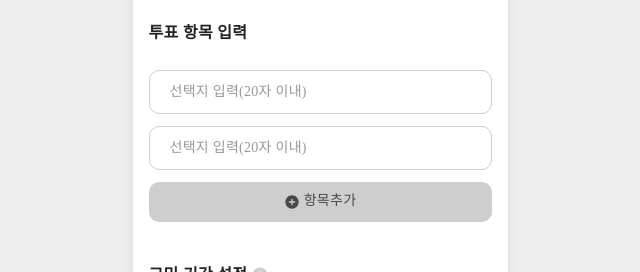
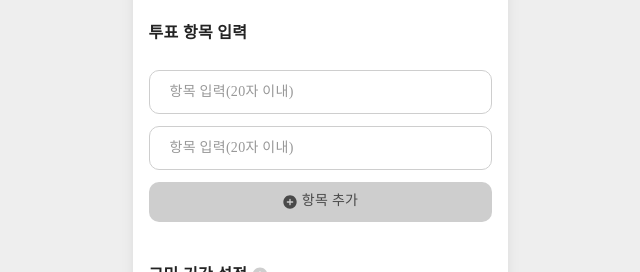
Before and after one commit to chwihae/frontend, a React (Vite) app: page /question in a window 1280 px wide. Shown: the part 407-679 px from the top of the page, without its empty margins (320-960 px from the left). Built offline with nearby package versions, Linux system fonts and the light colour scheme; no server answers; sample sign-in values are in the browser's storage; a web font is replaced by a local one.

Commit message:
fix : 질문작성 오타, 투표리스트 마지막페이지 토스트 임시 제거 (#8#5)

```diff
--- a/src/components/Home/VoteList.tsx
+++ b/src/components/Home/VoteList.tsx
@@ -7,7 +7,7 @@ import { ReactComponent as IConForwardGray } from '@/assets/icon_forward_gray.sv
 import { RADIOOPTIONS, TABBAR } from '@/constants/home';
 import type { IVoteAllContent, IVoteAllRes } from '@/types/voteType';
 import Statistics from '@components/common/Statistics';
-import Toast from '@components/common/Toast';
+// import Toast from '@components/common/Toast';
 import NoResults from '@components/Home/NoResults';
 
 type TVoteList = {
@@ -19,7 +19,7 @@ const VoteList = ({ tabIndex, solvedIndex }: TVoteList) => {
   const [currentPage, setCurrentPage] = useState<number>(0);
   const [lists, setLists] = useState<IVoteAllContent[]>([]);
   const [isLastList, setIsLastList] = useState(false);
-  const [isLastListToast, setIsLastListToast] = useState(false);
+  // const [isLastListToast, setIsLastListToast] = useState(false);
 
   // 질문전체리스트 조회 호출 함수
   const fetchData = async (tab: number, solved: number, page?: number) => {
@@ -32,8 +32,6 @@ const VoteList = ({ tabIndex, solvedIndex }: TVoteList) => {
       status: RADIOOPTIONS[solved].status,
       page,
     });
-
-    console.log(res);
 
     if (page === 0) {
       setLists(res.content);
@@ -52,13 +50,16 @@ const VoteList = ({ tabIndex, solvedIndex }: TVoteList) => {
 
   // 무한스크롤
   useEffect(() => {
-    if (inView && isLastList) {
-      setTimeout(() => {
-        setIsLastListToast(true);
-      }, 1000);
-    } else {
+    if (inView) {
       fetchData(tabIndex, solvedIndex, currentPage + 1);
     }
+    // if (inView && isLastList) {
+    //   setTimeout(() => {
+    //     setIsLastListToast(true);
+    //   }, 1000);
+    // } else {
+    //   fetchData(tabIndex, solvedIndex, currentPage + 1);
+    // }
     // eslint-disable-next-line react-hooks/exhaustive-deps
   }, [inView, isLastList]);
 
@@ -104,9 +105,9 @@ const VoteList = ({ tabIndex, solvedIndex }: TVoteList) => {
             </li>
           ))}
           <div ref={ref}></div>
-          {isLastListToast && (
+          {/* {isLastListToast && (
             <Toast setToast={setIsLastListToast} text="마지막 페이지입니다." />
-          )}
+          )} */}
         </>
       ) : (
         <NoResults />
--- a/src/components/Question/FieldsOptionArray.tsx
+++ b/src/components/Question/FieldsOptionArray.tsx
@@ -21,7 +21,7 @@ const FieldsOptionArray = () => {
             <li key={item.id} className="relative flex">
               <input
                 type="text"
-                placeholder="선택지 입력(20자 이내)"
+                placeholder="항목 입력(20자 이내)"
                 className={`notosansmedium14 h-11 w-full rounded-[10px] border-[1px] border-GS6 px-5 py-[11px] outline-none placeholder:text-GS4 focus:border-prime1 ${`options.${index}.name`}`}
                 {...register(`options.${index}.name`, {
                   required: true,
@@ -50,7 +50,7 @@ const FieldsOptionArray = () => {
           }}
         >
           <IConAdd />
-          항목추가
+          항목 추가
         </button>
       )}
     </fieldset>
--- a/src/pages/QuestionCreate.tsx
+++ b/src/pages/QuestionCreate.tsx
@@ -83,7 +83,7 @@ const QuestionCreate = () => {
         </fieldset>
         <fieldset>
           <textarea
-            className="notosansregular14 hide-scroll h-[259px] w-full resize-none border-b-[10px] border-bg px-4 py-6 placeholder:text-GS4 focus:outline-none"
+            className="notosansregular14 hide-scroll h-[259px] w-full resize-none border-b-[10px] border-bg px-4 py-6 placeholder:whitespace-pre-line placeholder:text-GS4 focus:outline-none"
             placeholder={PLACEHOLDER_CONTENT}
             maxLength={800}
             {...register('content')}
```
